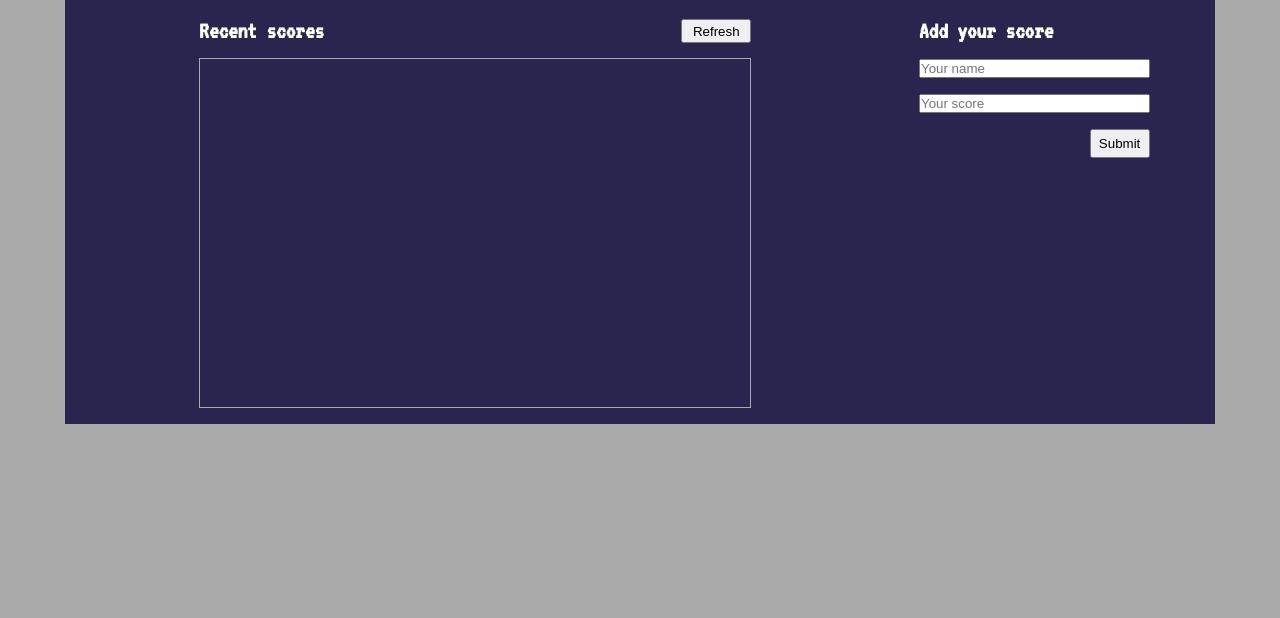
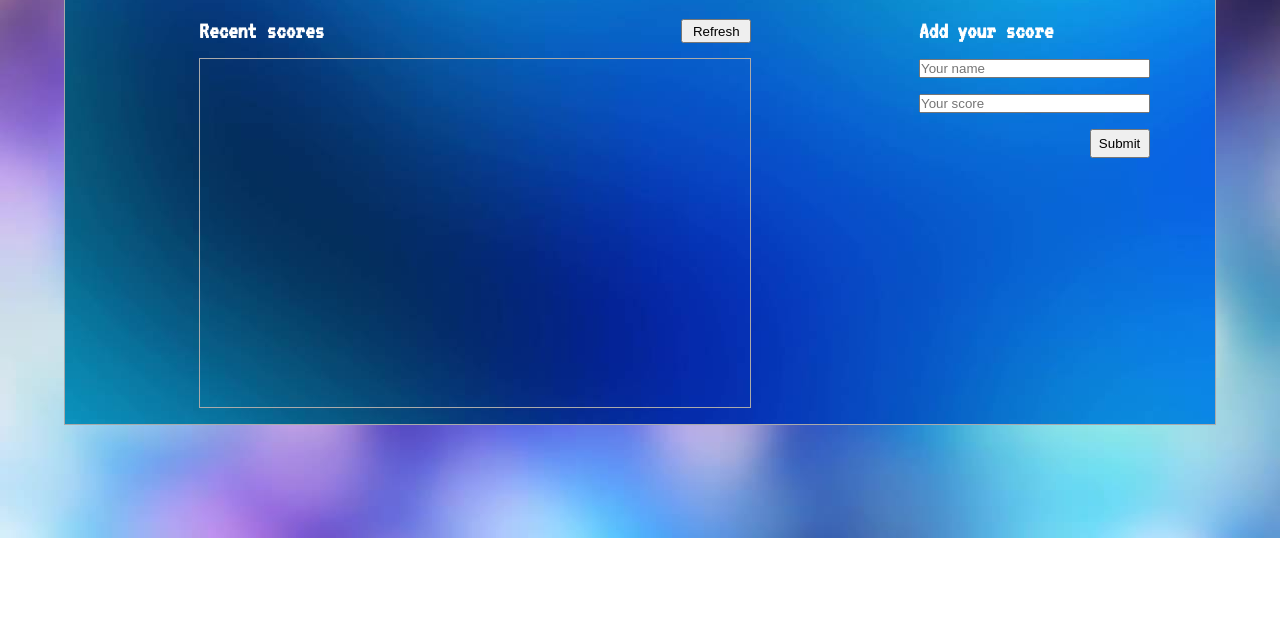
Before and after one commit to AckonSamuel/Leaderboard, a website built with webpack: page src/index.html in a window 1280 px wide. Shown: the part 182-800 px from the top of the page. Built offline with nearby package versions, Linux system fonts and the light colour scheme; no server answers.

Commit message:
Add background images

```diff
--- a/src/style.css
+++ b/src/style.css
@@ -7,7 +7,8 @@
 body {
   color: #fff;
   font-family: 'VT323', monospace;
-  background: #aaa;
+  background: url('../images/backimg.jpg') no-repeat;
+  background-size: cover;
 }
 
 .grid-container {
@@ -20,7 +21,7 @@ body {
   margin-top: 4em;
   padding: 1em;
   border: 1px solid #aaa;
-  background: #29254f;
+  background: url('../images/download.jpg');
 }
 
 h1 {
```
Also changed, not shown: images/backimg.jpg (added), images/download.jpg (added).
